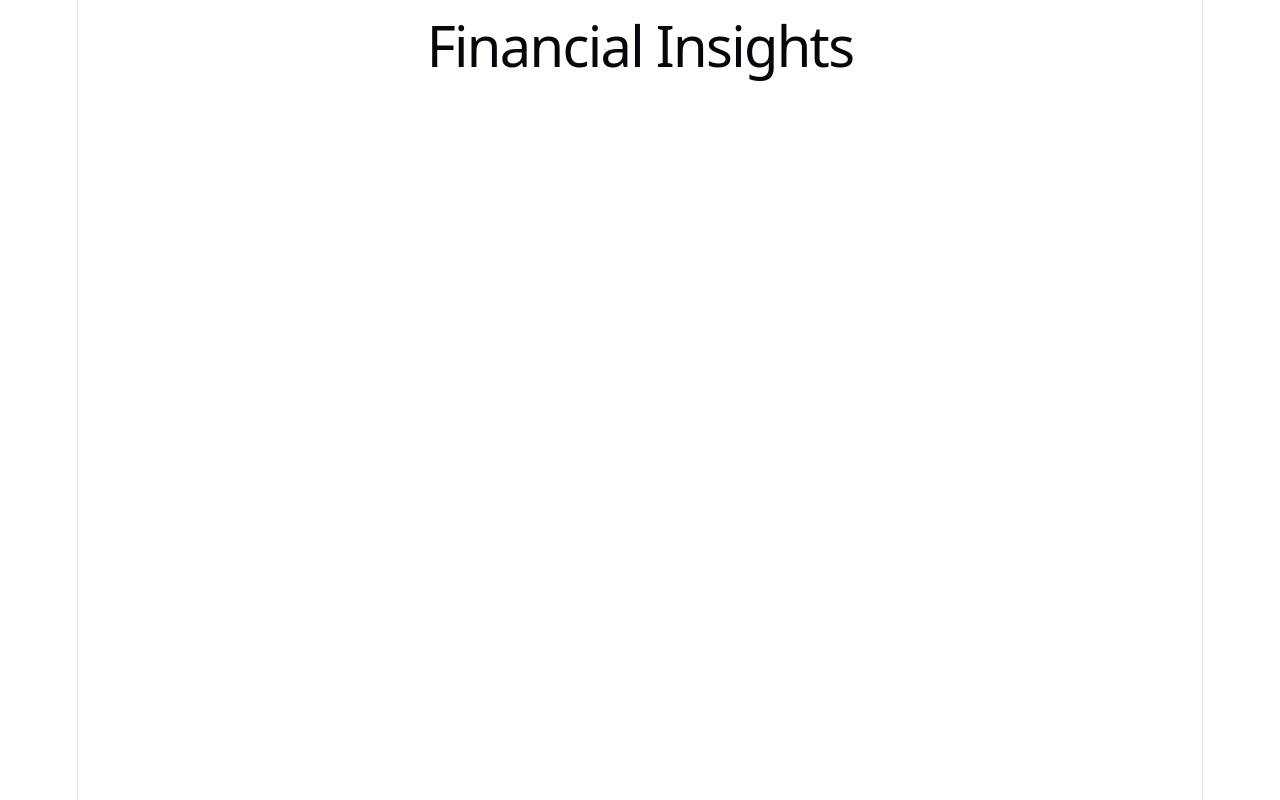
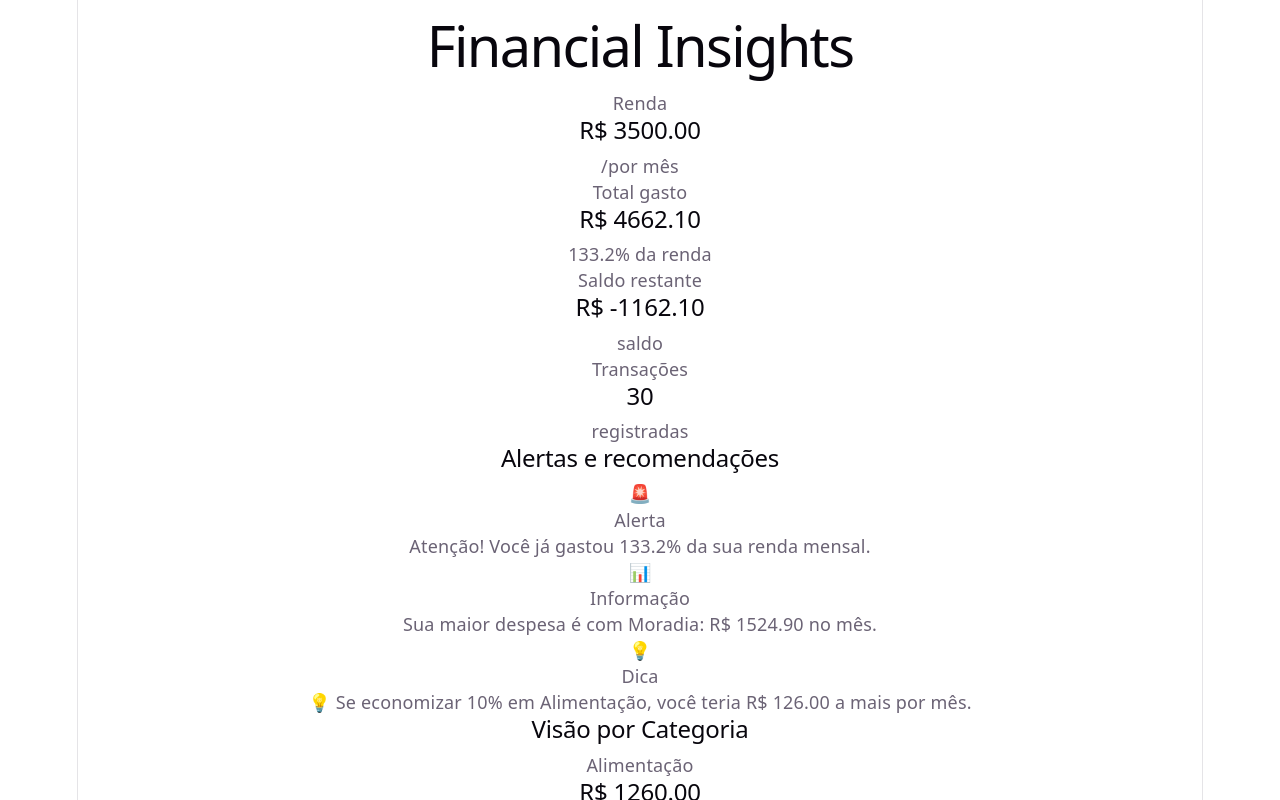
Before and after one commit to ada-hackteam14/financial-insights, a React (Vite) app: page / in a window 1280 px wide. Shown: the top 800 px of the page. Built offline with nearby package versions, Linux system fonts and the light colour scheme; data requests are answered from the project's data file.

Commit message:
feat: Cria a estrutura do sistema.

```diff
--- a/src/App.jsx
+++ b/src/App.jsx
@@ -1,21 +1,153 @@
 import { BrowserRouter } from "react-router-dom";
+import { useEffect, useState } from "react";
+
+import SummaryCard from "./components/SummaryCard";
+import InsightCard from "./components/InsightCard";
+import CategoryCard from "./components/CategoryCard";
+import TransactionList from "./components/TransactionList";
+
 import {
+  getUser,
+  getTransactions,
   getTotalSpent,
   getBalance,
+  getSpentPercentage,
   getInsights,
   getSpendingByCategory,
 } from "./utils/calculations";
 
-getTotalSpent().then((v) => console.log("Total gasto:", v));
-getBalance().then((v) => console.log("Saldo:", v));
-getSpendingByCategory().then((v) => console.log("Por categoria:", v));
-getInsights().then((v) => console.log("Insights:", v));
+// getTotalSpent().then((v) => console.log("Total gasto:", v));
+// getBalance().then((v) => console.log("Saldo:", v));
+// getSpendingByCategory().then((v) => console.log("Por categoria:", v));
+// getInsights().then((v) => console.log("Insights:", v));
 
 function App() {
+  const [user, setUser] = useState(null);
+  const [transactions, setTransactions] = useState([]);
+  const [totalSpent, setTotalSpent] = useState(0);
+  const [balance, setBalance] = useState(0);
+  const [spentPercentage, setSpentPercentage] = useState(0);
+  const [categories, setCategories] = useState({});
+  const [insights, setInsights] = useState([]);
+
+  useEffect(() => {
+    async function loadData() {
+      const userData = await getUser();
+      const transactionsData = await getTransactions();
+      const totalSpentData = await getTotalSpent();
+      const balanceData = await getBalance();
+      const percentageData = await getSpentPercentage();
+      const categoriesData = await getSpendingByCategory();
+      const insightsData = await getInsights();
+
+      setUser(userData);
+      setTransactions(transactionsData);
+      setTotalSpent(totalSpentData);
+      setBalance(balanceData);
+      setSpentPercentage(percentageData);
+      setCategories(categoriesData);
+      setInsights(insightsData);
+    }
+
+    loadData();
+  }, []);
+
+  if (!user) {
+    return <div className="p-10 text-gray-700">Carregando...</div>;
+  }
+
   return (
     <BrowserRouter>
       <div>
-        <h1>Financial Insights</h1>
+        <h1 className="text-2xl">Financial Insights</h1>
+      </div>
+      <div className="2xl:m-12 lg:m-10 md-6 sm-2">
+        {/* Summary */}
+        <div className="grid grid-cols-1 md:grid-cols-2 xl:grid-cols-4 gap-4 mb-6">
+          <SummaryCard
+            title="Renda"
+            value={`R$ ${user.monthlyIncome.toFixed(2)}`}
+            subtitle="/por mês"
+          />
+          <SummaryCard
+            title="Total gasto"
+            value={`R$ ${totalSpent.toFixed(2)}`}
+            subtitle={`${spentPercentage}% da renda`}
+          />
+          <SummaryCard
+            title="Saldo restante"
+            value={`R$ ${balance.toFixed(2)}`}
+            subtitle="saldo"
+          />
+          <SummaryCard
+            title="Transações"
+            value={transactions.length}
+            subtitle="registradas"
+          />
+        </div>
+
+        {/* Insights */}
+        <div className="mb-6">
+          <h2
+            className="
+            text-lg
+            font-bold
+            text-gray-800
+            uppercase
+            mb-4
+          "
+          >
+            Alertas e recomendações
+          </h2>
+          <div className="grid grid-cols-1 lg:grid-cols-2 gap-4">
+            {insights.map((item, index) => (
+              <InsightCard
+                key={index}
+                type={item.type}
+                title="{item.title}"
+                message={item.message}
+              />
+            ))}
+          </div>
+        </div>
+
+        {/* Category */}
+        <div className="mb-6">
+          <h2
+            className="
+            text-lg
+            font-bold
+            text-gray-800
+            uppercase
+            mb-4
+          "
+          >
+            Visão por Categoria
+          </h2>
+
+          <div
+            className="
+            grid
+            grid-cols-1
+            sm:grid-cols-2
+            lg:grid-cols-3
+            gap-4
+          "
+          >
+            {Object.entries(categories).map(([category, value]) => (
+              <CategoryCard
+                key={category}
+                category={category}
+                value={value.toFixed(2)}
+                percentage={((value / user.monthlyIncome) * 100).toFixed(0)}
+                color="bg-purple-700"
+              />
+            ))}
+          </div>
+        </div>
+
+        {/* Transactions */}
+        <TransactionList transactions={transactions.slice(0, 6)} />
       </div>
     </BrowserRouter>
   );
```
